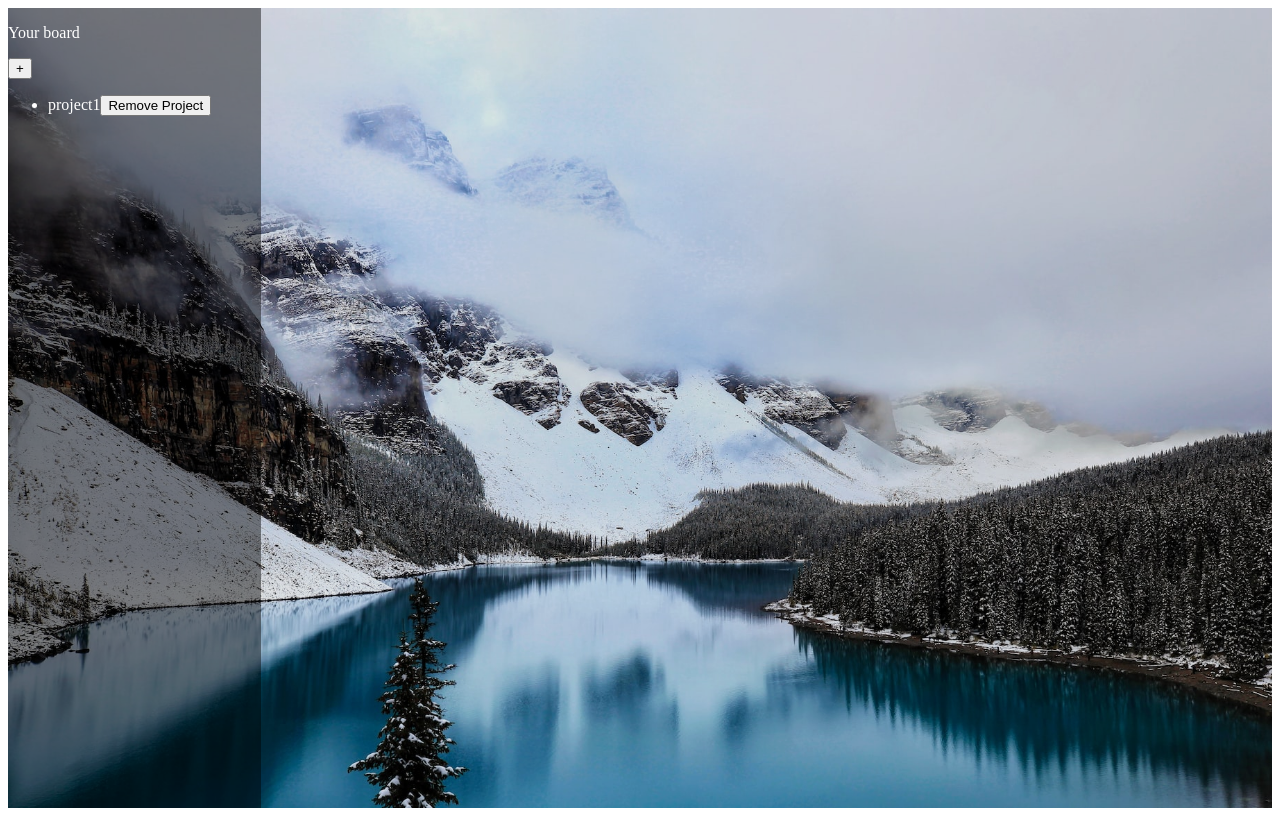
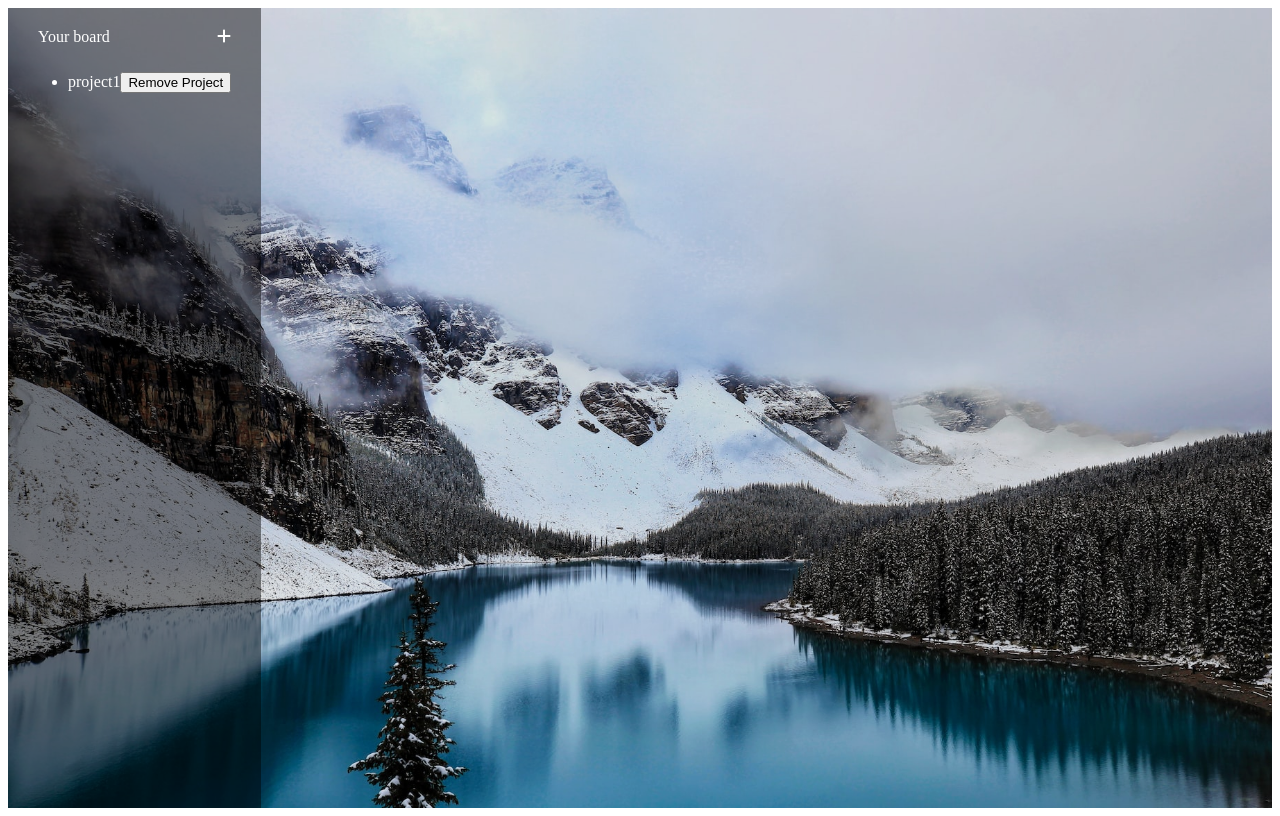
Before and after one commit to channghiep/client, a React (Create React App) app: page / in a window 1280 px wide. Built offline with nearby package versions, Linux system fonts and the light colour scheme.

Commit message:
resructure

```diff
--- a/src/App.jsx
+++ b/src/App.jsx
@@ -87,18 +87,7 @@ function App() {
     setSelectedBoard(list2[bI].board);
   };
 
-  const addProject = () => {
-    setList2((oldList) => {
-      let newList = JSON.parse(JSON.stringify(oldList));
-      const addedProject = {
-        boardName: "new project",
-        board: [],
-        active: true,
-      };
-      newList.splice(newList.length, 0, addedProject);
-      return newList;
-    });
-  };
+
 
   const removeProject = (bI) => {
     setList2((oldList) => {
@@ -115,6 +104,7 @@ function App() {
         <div className="kanban__dashboard">
           <DashBoard
             boardList = {list2}
+            setList = {setList2}
             onChangeBoard = {onChangeBoard}
             removeProject = {removeProject}
           />
--- a/src/components/board/Board.js
+++ b/src/components/board/Board.js
@@ -18,10 +18,27 @@ const setList = props.setList;
 const [dragging, setDragging] = useState(false)
 const dragItem = useRef();
 const dragNode = useRef();
+const [addingList, setAddingList] = useState(false)
+const [newAddedList, setAddedNewList] = useState()
 
     // onDragOver = (e) => {
     //     e.preventDefault();
     // }
+
+const createList = () => {
+    setList((oldList) => {
+        let newList = JSON.parse(JSON.stringify(oldList));
+        console.log(typeof newList);
+        const addtionObj = {
+        name: newAddedList,
+        items: [],
+        };
+        newList.splice(newList.length, 0, addtionObj);
+        return newList;
+    });
+    setAddedNewList("")
+    setAddingList(false)
+};
 const handleDragStart = (e, params) =>{
     console.log("Drag start", params)
     // let test = params
@@ -96,7 +113,9 @@ const createTask = (gI) =>{
     })
 }
 
-
+const onAddingList = () => {
+    setAddingList(true)
+}
 
 return (
     <div className='board'>
@@ -143,7 +162,16 @@ return (
                 <div className='dnd-group__create-task' onClick={() => createTask(gI)}>+ &nbsp; Add a task</div>
             </div>
         ))}
-        <div className="board__create-list" onClick={() => {props.createList()}}>+ &nbsp;Add another list</div>
+        {/* <div className="board__create-list" onClick={() => {props.createList()}}>+ &nbsp;Add another list</div> */}
+        {addingList ?
+            (<div className="board__create-list">
+                <input onChange={(e) => {setAddedNewList(e.target.value)}}/>
+                <div onClick={() => createList()}>Save</div>
+            </div>
+            ) :
+            (<div className="board__create-list" onClick={() => onAddingList()}>+ &nbsp;Add another list</div>)
+
+        }
     </div>
 )
 }
--- a/src/components/board/task/task-detail/TaskDetail.css
+++ b/src/components/board/task/task-detail/TaskDetail.css
@@ -47,7 +47,11 @@
     border: #fff;
 }
 .__description__editting:focus{
-    border: #366da1;
+    outline:none!important;
+}
+.__description:hover{
+    background-color: #D3D3D3;
+    /* color: #fff; */
 }
 .__editing__conf{
     display:flex;
--- a/src/components/board/task/task-detail/TaskDetal.js
+++ b/src/components/board/task/task-detail/TaskDetal.js
@@ -6,12 +6,12 @@ import {faWindowMaximize, faList, faComment, faXmark} from '@fortawesome/free-so
 
 export default function Task(props) {
   const {gI, gName, index, item, setList } = props
-  const [taskDescription, setTaskDescription] = useState("a")
+  const [taskDescription, setTaskDescription] = useState(item)
   const [editting, setEditing] = useState(false)
   // const setList = props.setList;
   // const gI = props.gI;
   // const index = props.index;
-  console.log(taskDescription.length)
+  console.log(taskDescription)
   const saveEditedTask = () => {
     setList(oldList => {
       let newList = JSON.parse(JSON.stringify(oldList));
@@ -46,21 +46,22 @@ export default function Task(props) {
           </div>
           <p className='__track'>in table {gName}</p>
         </div>
-        <div className="model-inner__description __legend">
+        <div className="model-inner__description ">
+          <div className='__legend'>
             <p className='__title'>
               <FontAwesomeIcon icon={faList} />
               <span>
                 Description
               </span>
             </p>
+          </div>
           {editting ?
           (<>
             <textarea
               className='__description__editting'
-              value= {taskDescription}
               placeholder="Write something ..."
               onChange={(e) => onChangeDescription(e)}
-              ></textarea>
+              >{taskDescription}</textarea>
               <div className='__editing__conf'>
                 <div onClick={() => saveEditedTask()}>Save</div>
                 <div onClick={() => setEditing(false)}>Cancel</div>
@@ -68,19 +69,19 @@ export default function Task(props) {
             </>
           )
           :(
-            <p onClick={() => setEditing(true)}>{taskDescription}</p>
+            <p className='__description' onClick={() => setEditing(true)}>{taskDescription}</p>
           )
           }
-
-
         </div>
-        <div className="model-inner__comment __legend">
+        <div className="model-inner__comment ">
+          <div className='__legend'>
             <p className='__title'>
               <FontAwesomeIcon icon={faComment} />
               <span>
                 Comment
               </span>
             </p>
+          </div>
           <p>Write a comment</p>
         </div>
       </div>
--- a/src/components/dashboard/DashBoard.css
+++ b/src/components/dashboard/DashBoard.css
@@ -0,0 +1,21 @@
+.dashboard__your-board{
+  padding: 10px 20px 10px 20px;
+}
+.your-board__header{
+  display: grid;
+  grid-template-columns: 85% 15%;
+}
+.your-board__header p{
+  margin: 0;
+  padding: 10px;
+}
+.your-board__header .__plus{
+  justify-self: end;
+  padding: 10px;
+}
+.your-board__header .__plus:hover{
+  /* padding: 10px; */
+  background-color: #D3D3D3;
+  border-radius: 3px;
+  color: green;
+}
--- a/src/components/dashboard/DashBoard.js
+++ b/src/components/dashboard/DashBoard.js
@@ -1,7 +1,24 @@
 import React from "react";
+import './DashBoard.css'
+import { FontAwesomeIcon } from '@fortawesome/react-fontawesome'
+// import { faelli } from '@fortawesome/free-regular-svg-icons'
+import {faPlus} from '@fortawesome/free-solid-svg-icons'
 
 export default function DashBoard(props) {
-  const {boardList, onChangeBoard, removeProject}= props
+  const {boardList, onChangeBoard, removeProject, setList}= props
+  //Create new project
+  const addProject = () => {
+    setList((oldList) => {
+      let newList = JSON.parse(JSON.stringify(oldList));
+      const addedProject = {
+        boardName: "new project",
+        board: [],
+        active: true,
+      };
+      newList.splice(newList.length, 0, addedProject);
+      return newList;
+    });
+  };
   //This will check if you have active board or not
   const verifyBoard = (boardList) => {
     for(let i=0;i<boardList.length;i++){
@@ -17,7 +34,11 @@ export default function DashBoard(props) {
       <div className="dashboard__your-board">
         <div className="your-board__header">
           <p>Your board</p>
-          <button>+</button>
+          <FontAwesomeIcon
+            className='__plus'
+            icon={faPlus}
+            onClick={() => {addProject()}}
+          />
         </div>
         {/* This will check if the board is exist or not, if not will dis play create board */}
         {boardList !== undefined && boardList.length >0 ?
--- a/src/components/main-content/MainContent.js
+++ b/src/components/main-content/MainContent.js
@@ -5,23 +5,12 @@ import "./MainContent.css"
 
 export default function MainContent(props) {
   const {selectedBoard, setSelectedBoard} = props
-  const createList = () => {
-    setSelectedBoard((oldList) => {
-      let newList = JSON.parse(JSON.stringify(oldList));
-      console.log(typeof newList);
-      const addtionObj = {
-        name: "group new",
-        items: [],
-      };
-      newList.splice(newList.length, 0, addtionObj);
-      return newList;
-    });
-  };
+
   return (
     <div className="maincontent">
       {selectedBoard?
         <div className="maincontent__board">
-          <Board list={selectedBoard} setList={setSelectedBoard} createList={createList}/>
+          <Board list={selectedBoard} setList={setSelectedBoard}/>
           {/* <button onClick={createList} >Add List</button> */}
 
         </div>
```
Lines whose indentation alone changed are shown as unchanged.
